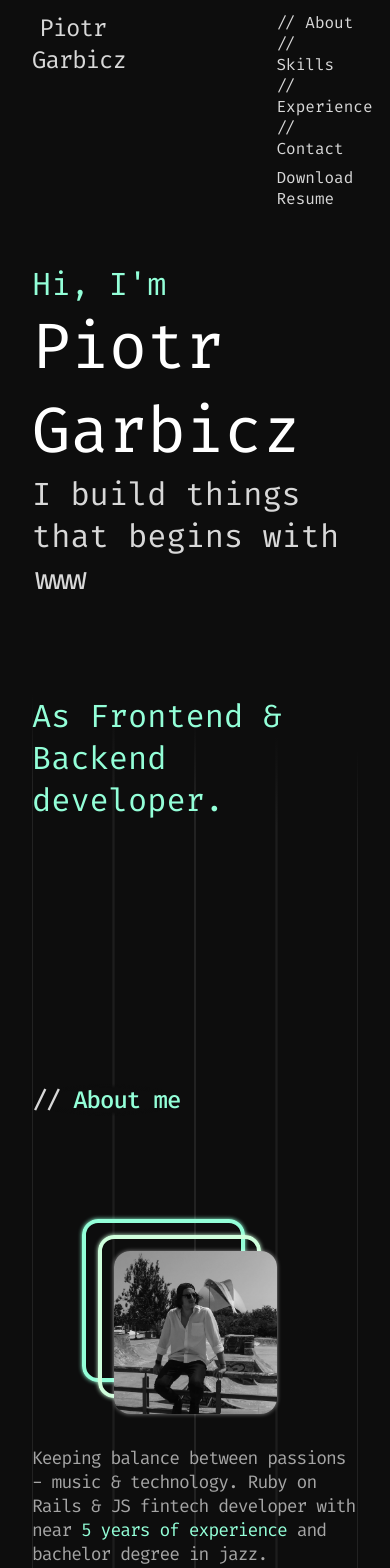
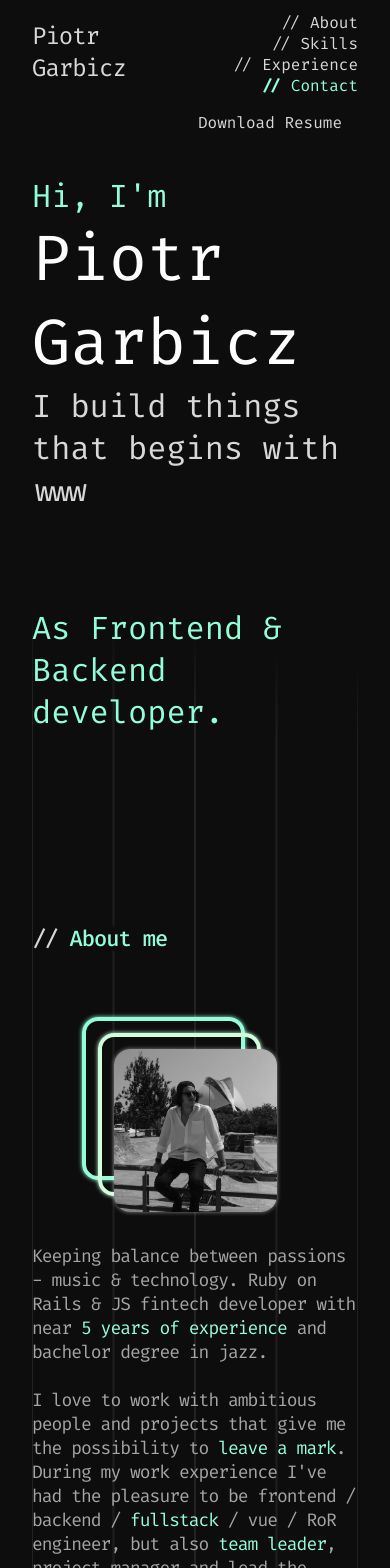
Before and after one commit to garbusbeach/portfolio, a Nuxt app: page / in a window 390 px wide. Shown: the top 1568 px of the page. Built offline with nearby package versions, Linux system fonts and the light colour scheme.

Commit message:
scrolling headers in nav

```diff
--- a/app.vue
+++ b/app.vue
@@ -33,7 +33,6 @@
 
     background-size: 25%;
     background-image:
-      linear-gradient(to bottom, red, transparent 5%),
       linear-gradient(to right, #222 1px, transparent 1px),
       linear-gradient(to left, #222 1px, transparent 1px),
 
--- a/assets/style/main.scss
+++ b/assets/style/main.scss
@@ -69,6 +69,8 @@ span.hl {
   flex-direction: column;
 
   @media screen and (max-width: 720px) {
+    padding-bottom: 24px;
+    padding-top: 48px;
     width: 100%;
   }
 }
--- a/components/contact.vue
+++ b/components/contact.vue
@@ -3,7 +3,7 @@
     <Header title="Contact" anchor="contact" />
     <div class="content">
       <div class="contact-links">
-        <div class="title">Connect with me online</div>
+        <div class="title">Reach with me online</div>
         <div class="contact-link">
           LinkedIn: <a target="_blank" href="https://www.linkedin.com/in/piotr-garbicz">linkedin.com/in/piotr-garbicz</a>
         </div>
@@ -53,6 +53,12 @@
         }
       }
 
+      .contact-links {
+        @media screen and (max-width: 720px) {
+          margin-bottom: 32px;
+        }
+      }
+
       .contact-link {
         // color: var(--light-2);
         font-size: 16px;
@@ -61,6 +67,10 @@
         @media screen and (max-width: 720px) {
           text-align: left;
           margin-bottom: 16px;
+
+          a {
+            display: block;
+          }
         }
 
         &::before {
--- a/components/footer.vue
+++ b/components/footer.vue
@@ -16,11 +16,22 @@
     padding-top: 224px;
     padding-bottom: 0;
     border-right: none;
+
+    @media screen and (max-width: 720px) {
+      padding-top: 64px;
+    }
+
     .content {
       text-align: center;
 
       a { color: var(--primary); }
-      p { margin-bottom: 64px; }
+      p {
+        margin-bottom: 64px;
+
+        @media screen and (max-width: 720px) {
+          margin-bottom: 32px;
+        }
+      }
     }
   }
 </style>
--- a/components/header.vue
+++ b/components/header.vue
@@ -1,15 +1,8 @@
 <template>
   <div class="header">
-    <h2
-      class="title"
-      :class="{'locked': locked}"
-    >
+    <h2 class="title" ref="header">
       {{ props.title }}
     </h2>
-    <h2
-      class="dummy"
-      ref="header"
-    >&nbsp;</h2>
   </div>
 </template>
 
@@ -19,20 +12,26 @@
     anchor: string;
   }>();
 
-  const locked = ref(false);
-  const header = ref() as Ref<HTMLHeadingElement>;
+  const header = ref() as Ref<HTMLElement>;
+  const currentHeader = useState('currentHeader', () => { return { title: '', anchor: '' } });
+
+  const checkHeader = () => {
+    if (
+      window.scrollY >= header.value.offsetTop - 384 &&
+      window.scrollY <= header.value.offsetTop + (header.value.parentElement as HTMLElement).offsetHeight &&
+      currentHeader.value.title != props.title
+    ) {
+      currentHeader.value = {
+        title: props.title,
+        anchor: props.anchor,
+      };
+    }
+  }
 
   onMounted(() => {
+    checkHeader();
     window.addEventListener('scroll', () => {
-      if (window.scrollY >= header.value.offsetTop - 64) {
-        locked.value = true;
-        const links = document.querySelectorAll(`.nav li`);
-        links.forEach(link => link.classList.remove('active'));
-        document.querySelector(`.nav li[name=${props.anchor}]`)?.classList.add('active');
-      } else {
-        locked.value = false;
-        document.querySelector(`.nav li[name=${props.anchor}]`)?.classList.remove('active');
-      }
+      checkHeader();
     });
   });
 
@@ -43,15 +42,31 @@
     width: 100%;
     margin-bottom: 96px;
 
-    .title, .dummy { display: inline; }
+    @media screen and (max-width: 720px) {
+      margin-bottom: 64px;
+    }
+
+    .title {
+      display: inline;
+      @media screen and (max-width: 1272px) {
+        max-width: calc(50vw - 100px);
+      }
+
+      @media screen and (max-width: 720px) {
+        max-width: calc(50vw - 36px);
+        font-size: 32px;
+      }
+
+      @media screen and (max-width: 520px) {
+        font-size: 22px;
+      }
+    }
 
     .title {
       width: fit-content;
       max-width: 538px;
-      // text-align: center;
       font-size: 48px;
       color: var(--primary);
-      // To not overlay first line
       margin-left: 1px;
       background: radial-gradient(closest-side, var(--bg-color) 75%, transparent);
       font-weight: 500;
@@ -68,18 +83,7 @@
       }
 
       @media screen and (max-width: 520px) {
-        font-size: 24px;
-        max-width: 75%;
-      }
-
-      position: relative;
-      z-index: 10000;
-
-      &.locked {
-        position: fixed;
-        top: 64px;
-        z-index: 10000;
-        background: var(--bg-color);
+        font-size: 22px;
       }
 
       &:before {
@@ -87,7 +91,5 @@
         color: var(--light);
       }
     }
-
-    .dummy { font-size: 48px; }
   }
 </style>
--- a/components/hero.vue
+++ b/components/hero.vue
@@ -25,13 +25,9 @@
     background-image: linear-gradient(190deg, var(--bg-color)0 70%, transparent 80%);
 
     @media screen and (max-width: 720px) {
-      margin-top: 60px;
+      margin-top: 32px;
 
       .content .title .name { font-size: 64px; }
-    }
-
-    @media screen and (max-width: 450px) {
-      margin-top: 120px;
     }
 
     .content {
--- a/components/my_experience.vue
+++ b/components/my_experience.vue
@@ -70,6 +70,10 @@
   .my-experience {
     .header {
       margin-bottom: 160px;
+
+      @media screen and (max-width: 720px) {
+        margin-bottom: 64px;
+      }
     }
 
     @media screen and (max-width: 540px) {
@@ -111,8 +115,6 @@
           @media screen and (max-width: 720px) {
             flex-direction: column;
             width: calc(100% - 1px);
-            border-top: solid 1px #222;
-            border-bottom: solid 1px #222;
           }
 
           ul {
@@ -127,6 +129,8 @@
               width: 100%;
               display: flex;
               flex-direction: row;
+              border-top: solid 1px #222;
+              border-bottom: solid 1px #222;
             }
 
             li {
@@ -163,6 +167,7 @@
             width: 50%;
             @media screen and (max-width: 720px) {
               width: 100%;
+              margin-top: 32px;
             }
             .position-info {
               position: absolute;
@@ -172,12 +177,10 @@
               max-width: 540px;
 
               @media screen and (max-width: 1272px) {
-                margin-top: 24px;
                 width: calc(50% - 96px);
               }
 
               @media screen and (max-width: 720px) {
-                margin-top: 24px;
                 width: calc(100% - 64px);
               }
 
--- a/components/nav.vue
+++ b/components/nav.vue
@@ -1,7 +1,17 @@
 <template>
   <div class="nav">
     <div class="navbar">
-      <h1 class="brand">Piotr Garbicz</h1>
+      <div class="info">
+        <h1 class="brand">Piotr Garbicz</h1>
+        <div class="previous-title" :class="{'animate': animatePreviousTitle}" v-if="previousTitle">
+          <span>//</span>
+          {{ previousTitle }}
+        </div>
+        <h2 class="section" :class="{'animate': animateTitle}">
+          <span v-if="currentHeader.title">//</span>
+          {{ currentTitle }}
+        </h2>
+      </div>
       <div class="links">
         <ul>
           <li name="about"><a href="#about">About</a></li>
@@ -14,6 +24,50 @@
     </div>
   </div>
 </template>
+
+<script setup lang="ts">
+  const currentHeader = useState('currentHeader', () => { return { anchor: '', title: '' } });
+  let firstHeader: HTMLElement;
+
+  let currentTitle = '';
+  let previousTitle = '';
+  const animateTitle = ref(false);
+  const animatePreviousTitle = ref(false);
+
+  function changeTitle(title: string) {
+    if (currentTitle == title) return;
+    previousTitle = currentTitle;
+    currentTitle = title;
+
+    document.title = `Piotr Garbicz // ${title}`;
+    animateTitle.value = true;
+    animatePreviousTitle.value = true;
+
+    setTimeout(() => { animateTitle.value = false; }, 200);
+    setTimeout(() => { animatePreviousTitle.value = false;; previousTitle = ''; }, 200);
+  }
+
+  watch(currentHeader, (header) => {
+    changeTitle(header.title);
+    if (!header.title) return;
+
+    const links = document.querySelectorAll(`.nav li`);
+    links.forEach(link => link.classList.remove('active'));
+    document.querySelector(`.nav li[name=${header.anchor}]`)?.classList.add('active');
+  });
+
+  onMounted(() => {
+    firstHeader = document.querySelectorAll('.header .title')[0] as HTMLElement;
+    window.addEventListener('scroll', () => {
+      if (window.scrollY <= firstHeader.offsetTop - 384) {
+        currentHeader.value = {
+          anchor: '',
+          title: ''
+        }
+      }
+    });
+  })
+</script>
 
 <style lang="scss">
 .nav {
@@ -56,16 +110,83 @@
     //   padding:  4px;
     // }
 
+    .info {
+      width: 50%;
+      padding: 8px 0;
+      display: flex;
+      flex-direction: column;
+      justify-content: space-between;
+    }
+
     .brand {
-      width: 25%;
-      text-align: center;
+      width: 100%;
       font-size: 24px;
       font-weight: 400;
       letter-spacing: var(--condensed);
     }
 
+    .section, .previous-title {
+      display: inline;
+      color: var(--primary);
+      font-size: 32px;
+      span { color: var(--light); }
+    }
+
+    .section {
+      @keyframes animateTitle {
+        0% {
+          opacity: 0;
+          transform: translateX(25px);
+        }
+        100% {
+          opacity: 1;
+          transform: translateX(0px);
+        }
+      }
+      &.animate {
+        animation: animateTitle 0.2s ease-in-out;
+      }
+    }
+
+    .previous-title {
+      position: absolute;
+      bottom: 18px;
+      max-width: 540px;
+
+      @media screen and (max-width: 1272px) {
+        width: calc(50% - 96px);
+      }
+
+      @media screen and (max-width: 720px) {
+        width: calc(100% - 64px);
+      }
+      &.animate {
+        animation: animatePreviousTitle 0.1s ease-in-out forwards;
+      }
+
+      @keyframes animatePreviousTitle {
+        0% {
+          opacity: 1;
+          transform: translateX(0px);
+        }
+        100% {
+          opacity: 0;
+          transform: translateX(-100px);
+        }
+      }
+    }
+
     .links {
       width: 25%;
+      @media screen and (max-width: 720px) {
+        width: 50%;
+        text-align: left;
+      }
+
+      @media screen and (max-width: 520px) {
+        text-align: right;
+      }
+
       ul > li {
         list-style: none;
         transition: all linear 0.1s;
--- a/components/skills.vue
+++ b/components/skills.vue
@@ -46,6 +46,10 @@
         justify-content: space-between;
         margin-bottom: 64px;
 
+        @media screen and (max-width: 540px) {
+          flex-direction: column;
+        }
+
         .name {
           width: 25%;
           letter-spacing: var(--condensed);
@@ -56,6 +60,11 @@
           text-align: center;
           flex-direction: column;
           justify-content: center;
+
+          @media screen and (max-width: 540px) {
+            width: 100%;
+            margin-bottom: 32px;
+          }
 
           .title {
             position: relative;
@@ -71,6 +80,13 @@
             top: -10px;
             width: 100%;
             height: 8px;
+
+            @media screen and (max-width: 540px) {
+              width: 50%;
+              margin: 0 auto;
+              height: 4px;
+              top: 0;
+            }
           }
         }
 
@@ -81,6 +97,10 @@
           background: var(--bg-color);
           border: solid 1px var(--light);
           padding: 16px;
+
+          @media screen and (max-width: 540px) {
+            width: 100%;
+          }
         }
       }
 
--- a/components/skills_grid.vue
+++ b/components/skills_grid.vue
@@ -93,7 +93,6 @@
 
     @media screen and (max-width: 720px) {
       width: 100%;
-      max-width: 450px;
       margin: 0 auto;
     }
 
--- a/nuxt.config.ts
+++ b/nuxt.config.ts
@@ -4,7 +4,7 @@ export default defineNuxtConfig({
   app: {
     head: { // Default head tags
       charset: 'utf-8',
-      title: 'Piotr Garbicz - Full Stack Developer',
+      title: 'Piotr Garbicz // Developer',
       meta: [ // Default meta tags
         { name: 'format-detection', content: 'telephone=no' }
       ],
```
